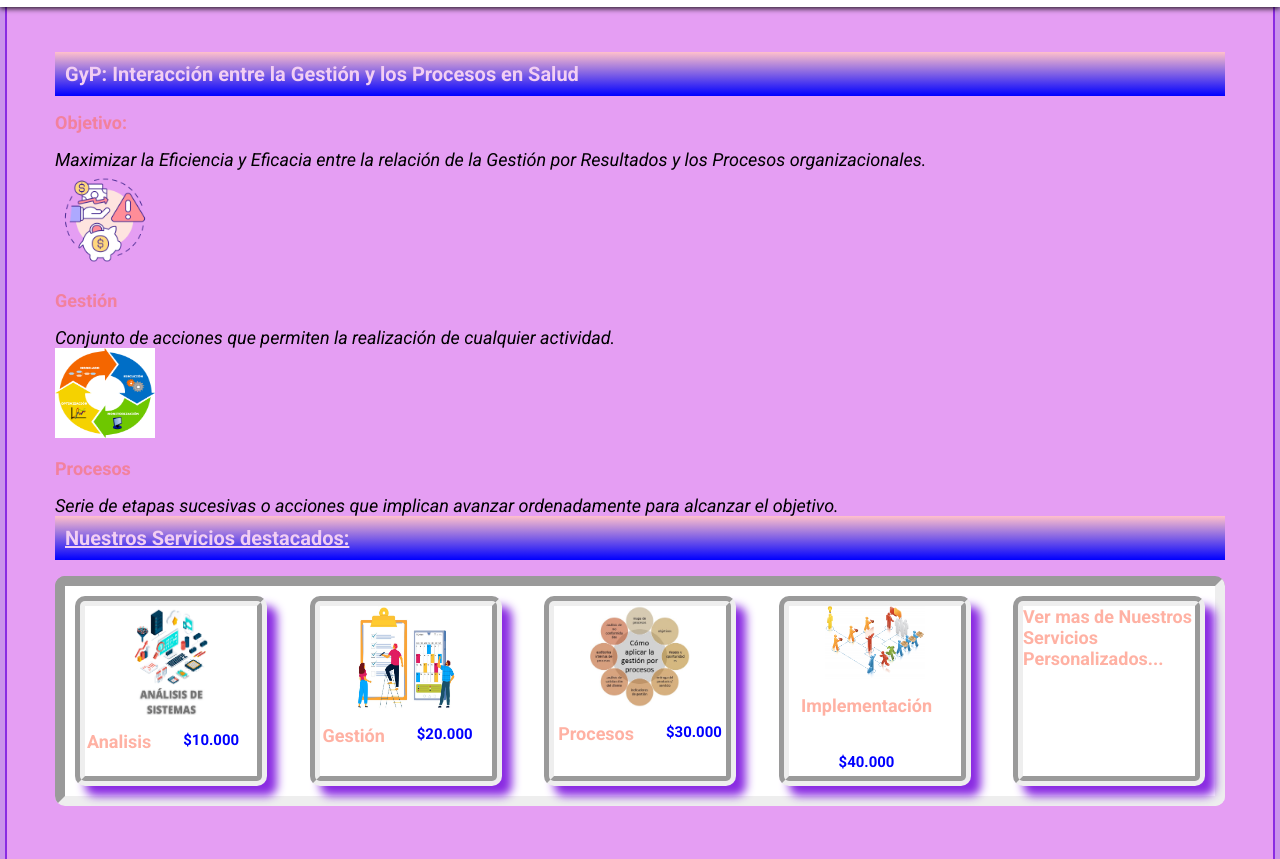
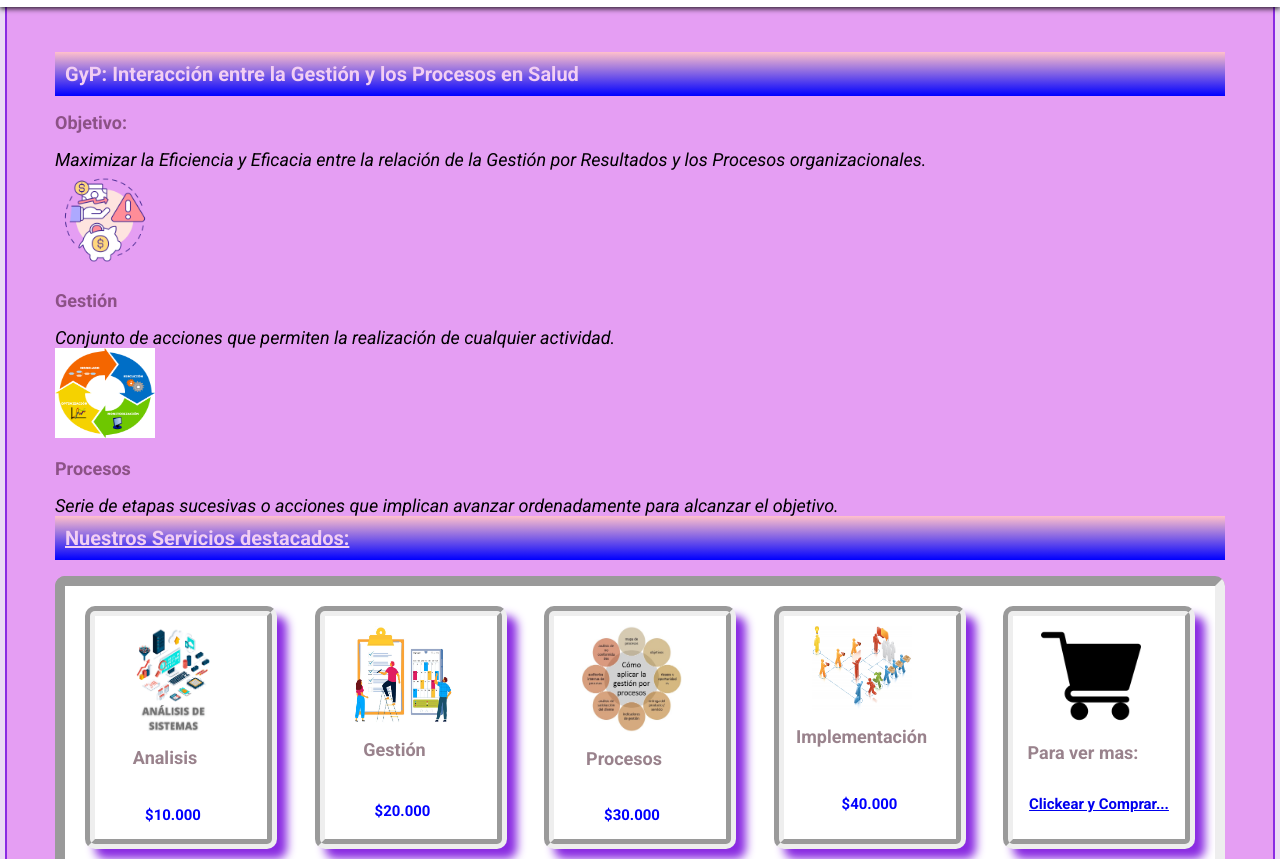
Before and after one commit to GimenezGabrielaVeronica/finalFrontEndGitHub, a plain HTML site: page index.html in a window 1280 px wide. Shown: the part 93-952 px from the top of the page. Drawn offline with Linux system fonts and the light colour scheme; a web font is replaced by a local one.

Commit message:
retoco css, card prod en html

```diff
--- a/css/estilo.css
+++ b/css/estilo.css
@@ -1,6 +1,6 @@
 html{    /*siempre arriba de todo, es padre*/
   font-size: 16px;  /*por defecto*/
-  background-color:rgb(202, 146, 235);
+  background-color:rgb(235, 218, 245);
   margin: 5px;
   scroll-behavior: smooth; /*desplazamiento suave*/
 }
@@ -247,7 +247,7 @@ h3{
   }
 
 h4{
-    color: rgba(255,99,71,0.5);
+    color: rgba(51, 5, 26, 0.5);
     margin-bottom: 1rem;
   }
 
@@ -280,10 +280,10 @@ h5{
 #contenedorProductos {
     display: flex;  /* de la seccion productos*/
     flex-wrap: wrap;
-    gap: 1.5rem;
+    gap: 2rem;
     justify-content:space-between;
     background-color:white;
-    padding: 10px;
+    padding: 20px;
     border: 10px inset ;
     border-radius: 10px;
     margin-bottom: 5rem;
@@ -291,11 +291,12 @@ h5{
 
 .productosDetallados{    /*clase productos*/
     display: flex;
-    width: 20rem;
+    width: 40rem;
     flex-direction: row;
     flex-wrap: wrap;
     width: 12rem ;
     justify-content:center;
+    padding: 10px;
     align-items: left;
     border: 10px groove ;
     border-radius: 10px;
--- a/index.html
+++ b/index.html
@@ -104,34 +104,44 @@
 
                 <div class="productosDetallados">
                     <img src="imagenes/p3Analisis.png" alt="Muestra graficamente como es el analisis ">
-                    <h4>Analisis</h4>
+                    <p><h4>Analisis</h4></p>
                     <p><h5><strong>$10.000</strong></h5> </p>
                 </div>
 
                 <div class="productosDetallados">
                     <img src="imagenes/p4planificacionEstrategica.jpg" alt="Muestra conjuntos graficando la gestion">
-                    <h4>Gestión</h4>
+                    <p><h4>Gestión</h4></p>
                     <p><h5><strong>$20.000</strong></h5> </p>
                 </div>
 
                 <div class="productosDetallados">
                     <img src="imagenes/p1Gestion.jpg" alt="Muestra flechas de interaccion entre procesos">
-                    <h4>Procesos</h4>
+                    <p><h4>Procesos</h4></p>
                     <p><h5><strong>$30.000</strong></h5> </p>
                 </div>
 
                  <div class="productosDetallados">
                     <img src="imagenes/p5Implementacion.png" alt="Muestra como implementar Sistemas">
-                   <h4>Implementación</h4>
+                    <p><h4>Implementación</h4></p>
                     <p> <h5><strong>$40.000</strong></h5>  </p>
                 </div>
 
                 <div class="productosDetallados">
-                    <h4>Ver mas de Nuestros Servicios Personalizados...</h4>
-                    <a href=""></a>
+                    <img src="imagenes/iconoCarrito.png" alt="Muestra el dibujo del carrito de compras">
+                    <p><h4>Para ver mas:</h4></p>
+                    <p> <h5><a  href="documentos/carritoCompras.html"
+                        target="_blank">
+                    Clickear y Comprar...</a></h5></p>
                 </div>
 
                 <!--
+
+                        <a href="documentos/formContactanos.html"
+                            target="_blank">
+                            <i class="fa-brands fa-stack-exchange"></i>
+                            Contactanos</a>
+
+
                 <div class="item-1">prod1</div>
                 -->
 
@@ -214,7 +224,7 @@
                     <img src="imagenes/opinion1.jpg" alt="cliente Marta sonrie con el servicio">
                     <div class="card-content">
                         <div>
-                            <span class="card-nombre">Marta F.</span><br>
+                            <span class="card-nombre">Marta F. 24/07/24</span><br>
                             <i class="fa-solid fa-star"></i>
                             <i class="fa-solid fa-star"></i>
                             <i class="fa-solid fa-star"></i>
@@ -227,7 +237,7 @@
                     <img src="imagenes/opinion2.jpg" alt="cliente Eduardo J. sonrie con el servicio">
                     <div class="card-content">
                         <div>
-                            <span class="card-nombre">Eduardo J.</span><br>
+                            <span class="card-nombre">Eduardo J. 10/12/22</span><br>
                             <i class="fa-solid fa-star"></i>
                             <i class="fa-solid fa-star"></i>
                             <i class="fa-solid fa-star"></i>
@@ -242,7 +252,7 @@
                     <img src="imagenes/opinion3.jpg" alt="cliente E.A.B. sonrie con el servicio">
                     <div class="card-content">
                         <div>
-                            <span class="card-nombre">E.A.B.</span><br>
+                            <span class="card-nombre">E.A.B. 06/08/15</span><br>
                             <i class="fa-solid fa-star"></i>
                             <i class="fa-solid fa-star"></i>
                             <i class="fa-solid fa-star"></i>
@@ -256,7 +266,7 @@
                     <img src="imagenes/opinion4.jpg" alt="cliente M.P. sonrie con el servicio">
                     <div class="card-content">
                         <div>
-                            <span class="card-nombre">M.P.</span><br>
+                            <span class="card-nombre">M.P. 01/06/20</span><br>
                             <i class="fa-solid fa-star"></i>
                             <i class="fa-solid fa-star"></i>
                             <i class="fa-solid fa-star"></i>
```
Also changed, not shown: documentos/carritoCompras.html (added, +13 -0 lines).
